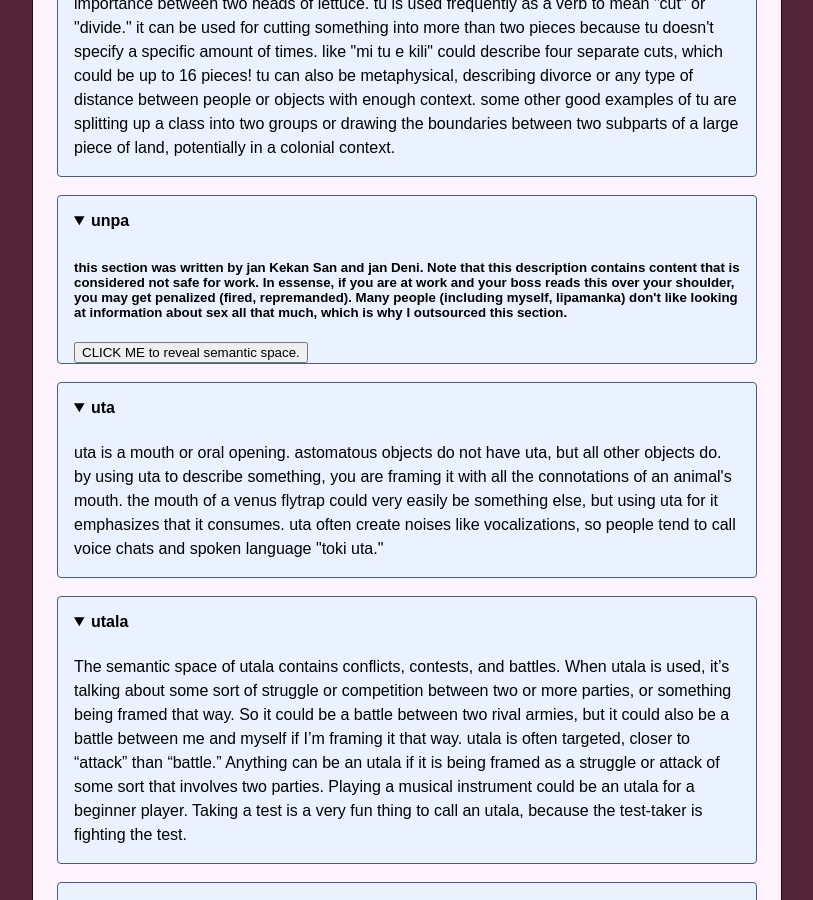
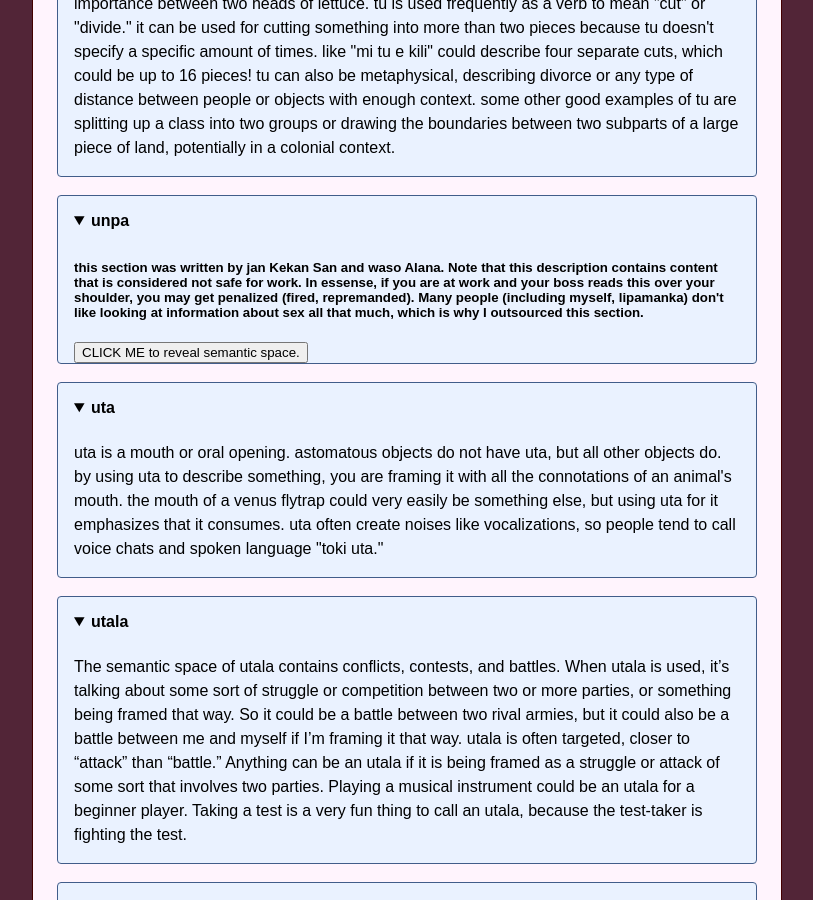
Before and after one commit to lipamanka/lipamanka.github.io, a Jekyll site: the page essays/dictionary.html, which Jekyll copies as it is, in a window 1280 px wide and 900 px high, scrolled down 30305 px. Shown: the whole window, without its empty margins (233-1046 px from the left). Built offline with Jekyll 4.4.1, drawn with Linux system fonts in a browser that asks for light colours.

Commit message:
Update name of waso Alana

```diff
--- a/essays/dictionary.html
+++ b/essays/dictionary.html
@@ -733,7 +733,7 @@
 
         <details open>
             <summary id="unpa">unpa</summary>
-            <h5>this section was written by jan Kekan San and jan Deni. Note that this description contains content that is considered not safe for work. In essense, if you are at work and your boss reads this over your shoulder, you may get penalized (fired, repremanded). Many people (including myself, lipamanka) don't like looking at information about sex all that much, which is why I outsourced this section.</h5>
+            <h5>this section was written by jan Kekan San and waso Alana. Note that this description contains content that is considered not safe for work. In essense, if you are at work and your boss reads this over your shoulder, you may get penalized (fired, repremanded). Many people (including myself, lipamanka) don't like looking at information about sex all that much, which is why I outsourced this section.</h5>
             <button onClick="
             if (unpass.style.display == 'none') {
                 unpass.style.display = 'block'
```
